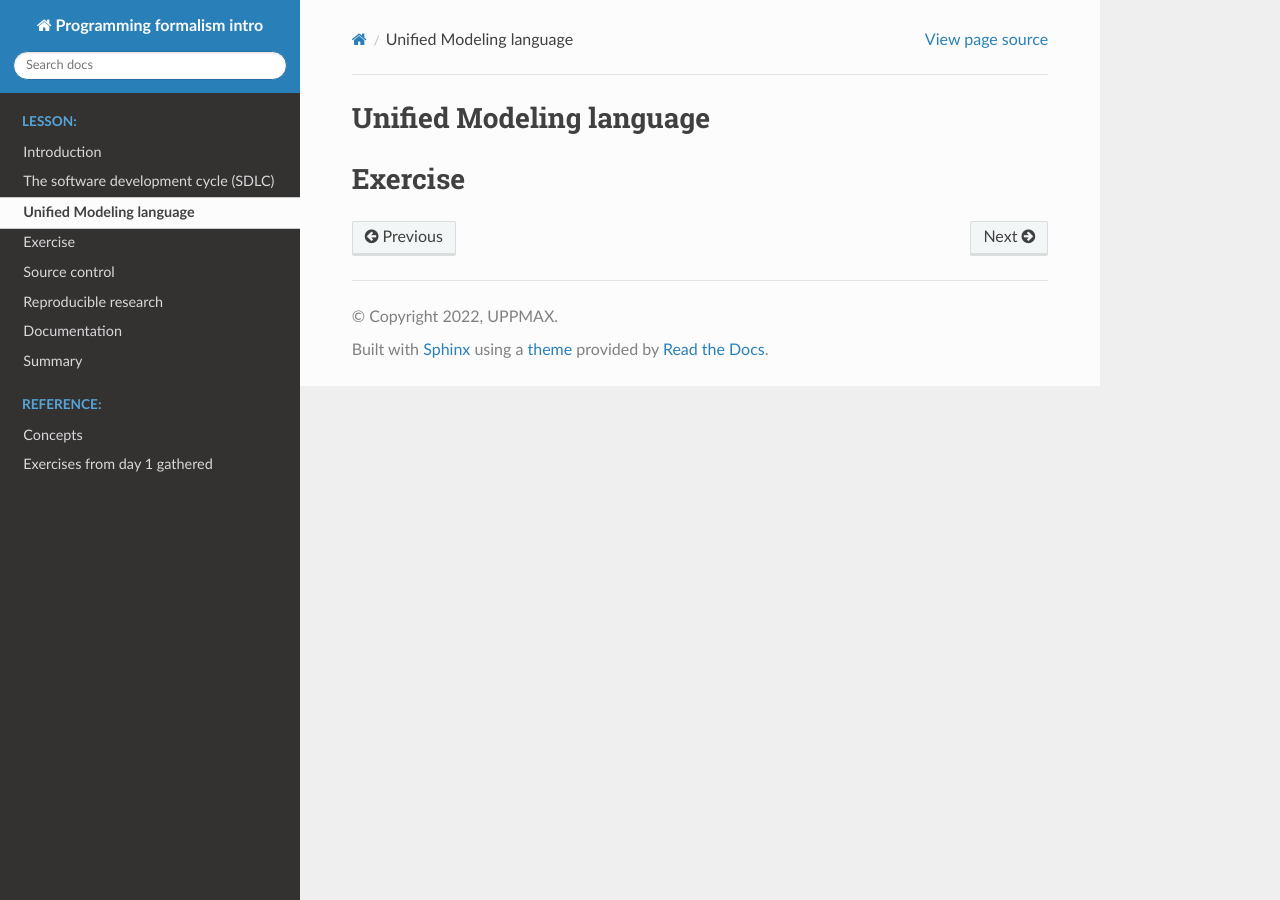
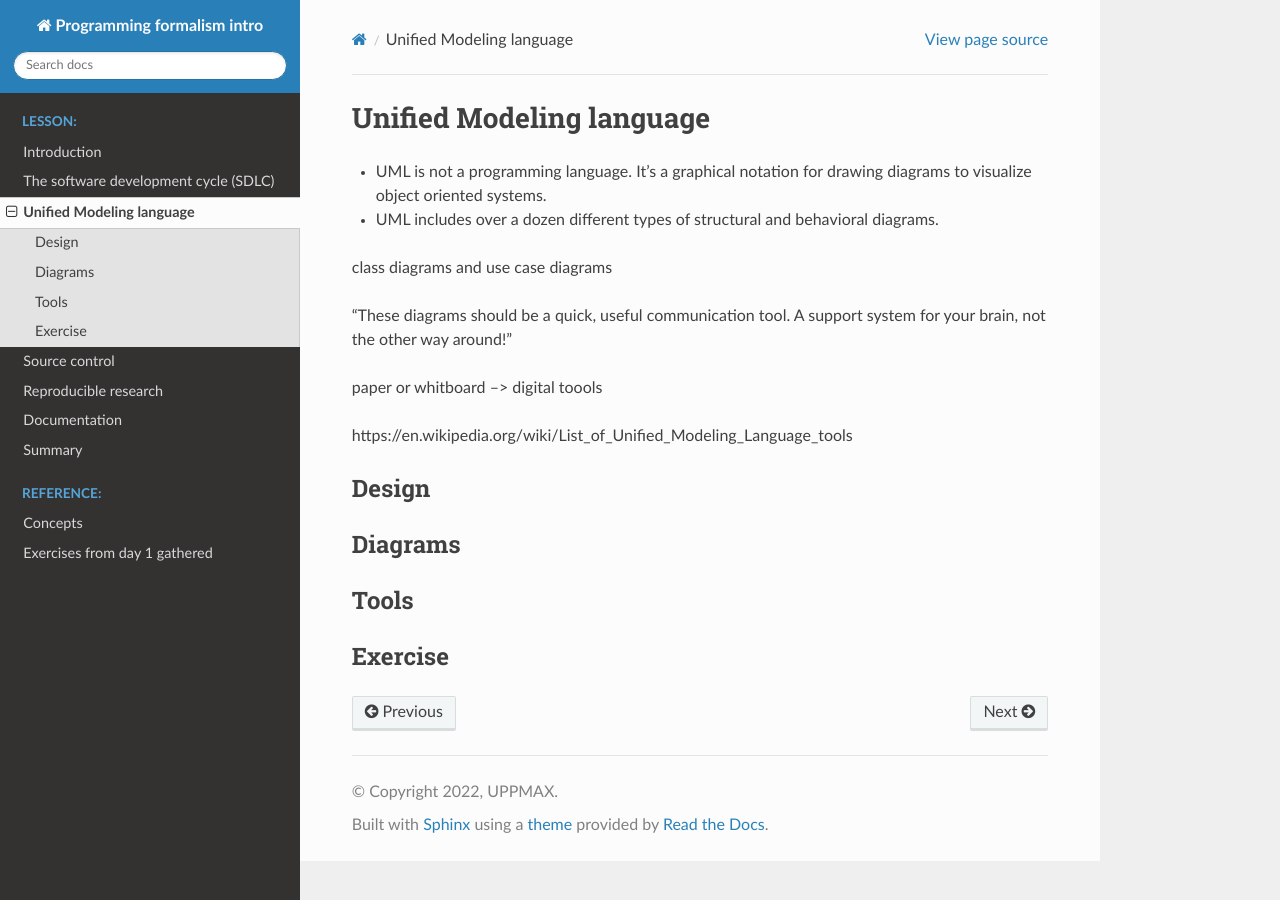
Before and after one commit to UPPMAX/programming_formalisms_intro, a Sphinx documentation site: the page built from doc/flowcharts.md, in a window 1280 px wide. Built offline with Sphinx 7.4.7 and the Read the Docs theme 2.0.0, drawn with Linux system fonts in a browser that asks for light colours.

Commit message:
Update flowcharts.md

```diff
--- a/doc/flowcharts.md
+++ b/doc/flowcharts.md
@@ -1,6 +1,19 @@
-## Unified Modeling language
+# Unified Modeling language
+- UML is not a programming language. It's a graphical notation for drawing diagrams to visualize object oriented systems.
+ -  UML includes over a dozen different types of structural and behavioral diagrams.
 
+class diagrams and use case diagrams
 
+ "These diagrams should be a quick, useful communication tool. A support system for your brain, not the other way around!"
 
+paper or whitboard --> digital toools
+
+https://en.wikipedia.org/wiki/List_of_Unified_Modeling_Language_tools
+
+## Design
+
+## Diagrams
+
+## Tools
 
 ## Exercise
```
